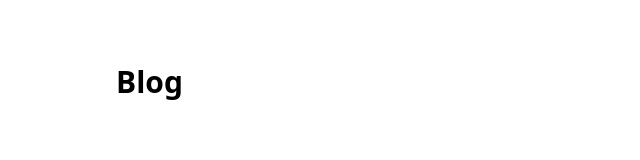
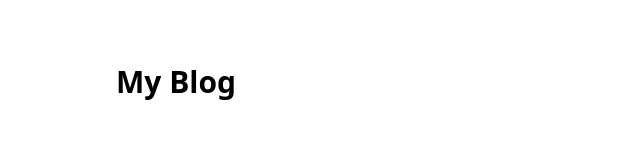
Before and after one commit to HarishS99/harish-portfolio, a Next.js app: page /blog in a window 1280 px wide. Shown: the top 160 px of the page, without its empty margins (52-692 px from the left). Built offline with nearby package versions, Linux system fonts and the light colour scheme.

Commit message:
Update page.tsx

```diff
--- a/app/blog/page.tsx
+++ b/app/blog/page.tsx
@@ -5,7 +5,7 @@ import Link from "next/link";
 export default function BlogPage() {
   return (
     <main className="min-h-screen p-6 md:p-10 max-w-5xl mx-auto">
-      <h1 className="text-3xl font-bold mb-10">Blog</h1>
+      <h1 className="text-3xl font-bold mb-10">My Blog</h1>
 
       <div className="grid md:grid-cols-2 gap-8">
         {/* PLACEHOLDER BLOG CARD */}
```
